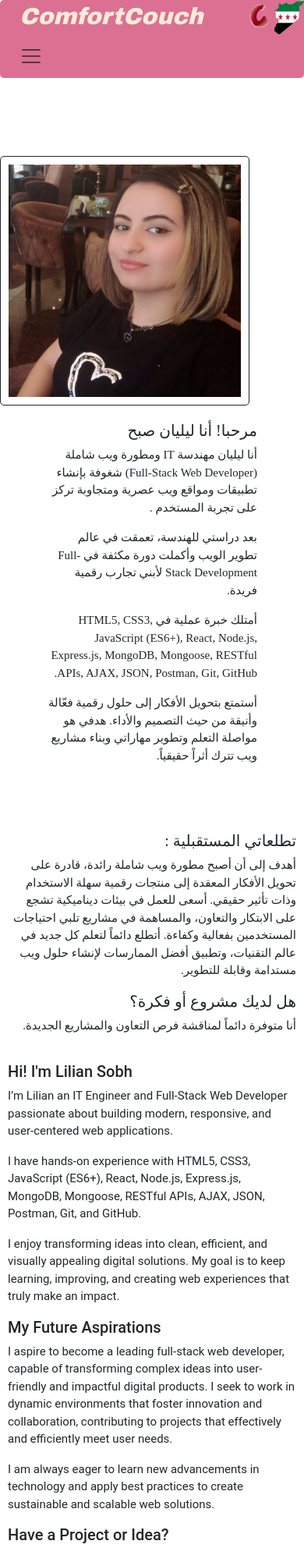
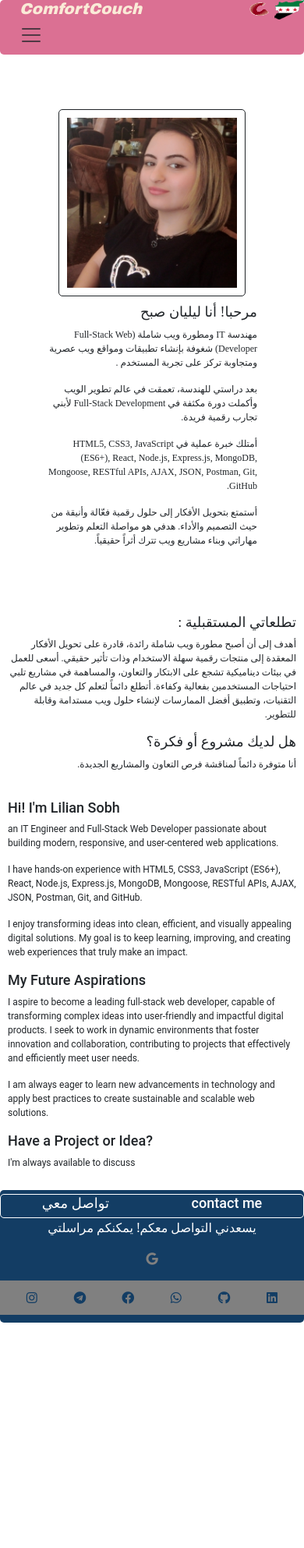
Before and after one commit to LilianSobh/comfortCouch-project, a plain HTML site: page about.html in a window 390 px wide. Shown: the top 1985 px of the page at 78% size. After the commit the page ends 1696 px from the top, so only its background shows below. Drawn offline with nearby package versions, Linux system fonts and the light colour scheme.

Commit message:
editing the project

```diff
--- a/about.html
+++ b/about.html
@@ -61,7 +61,7 @@
             <div class="arabic-text-content">
               <h2>مرحبا! أنا ليليان صبح</h2>
               <p>
-                أنا ليليان مهندسة IT ومطورة ويب شاملة (Full-Stack Web Developer) شغوفة بإنشاء تطبيقات ومواقع ويب عصرية ومتجاوبة تركز على تجربة المستخدم .
+                مهندسة IT ومطورة ويب شاملة (Full-Stack Web Developer) شغوفة بإنشاء تطبيقات ومواقع ويب عصرية ومتجاوبة تركز على تجربة المستخدم .
               </p>
               <p>
                 بعد دراستي للهندسة، تعمقت في عالم تطوير الويب وأكملت دورة مكثفة في Full-Stack Development لأبني تجارب رقمية فريدة.
@@ -87,7 +87,7 @@
           <div class="english-text-content">
             <h2>Hi! I'm Lilian Sobh</h2>
             <p>
-              I’m Lilian an IT Engineer and Full-Stack Web Developer passionate about building modern, responsive, and user-centered web applications.
+              an IT Engineer and Full-Stack Web Developer passionate about building modern, responsive, and user-centered web applications.
             </p>
             <p>
               I have hands-on experience with HTML5, CSS3, JavaScript (ES6+), React, Node.js, Express.js, MongoDB, Mongoose, RESTful APIs, AJAX, JSON, Postman, Git, and GitHub.
--- a/css/style.css
+++ b/css/style.css
@@ -355,7 +355,7 @@ footer #email {
 }
 
 /* //////////////////////////////////// */
-/* style for buy page  */
+/* style for buy.html  */
 
 .buy-page-container {
     margin-top: var(--main-margin);
@@ -379,7 +379,7 @@ footer #email {
     list-style: none;
 }
 /* //////////////////////////////////////////// */
-/* style for about page */
+/* style for about.html */
 
 .about-container {
     margin-top: var(--main-margin);
@@ -391,13 +391,12 @@ footer #email {
 
 .profile-content {
     padding: 50px;
+    display: flex;
 }
 
 .profile-picture {
-    width: 20rem;
-    height: 20rem;
-    float: right;
-    margin: 20px;
+    width: 25rem;
+    height: 25rem;
     padding: var(--main-padding);
     border: 1px solid;
     border-radius: var(--main-border-radius);
@@ -467,7 +466,7 @@ footer #email {
 @media (max-width:991px) {
 
     /* style for index.html */
-    /* style for container */
+    /* style for header */
 
     #header {
         height: 100px;
@@ -477,6 +476,8 @@ footer #email {
         font-size: 33px;
         height: 33px;
     }
+
+    /* style for container */
 
     #main {
         padding: 10px;
@@ -543,11 +544,11 @@ footer #email {
         height: 170px;
     }
 
-    /* style for buy page  */
+    /* style for buy.html  */
 
     .buy-page-container {
         font-size: 18px;
-        min-height: 75vh;
+        min-height: 100vh;
     }
 
     .buy-page-container th,
@@ -574,7 +575,7 @@ footer #email {
         font-size: 15px;
     }
 
-    /* style for about page */
+    /* style for about.html */
 
     .about-container {
         font-size: 18px;
@@ -595,19 +596,22 @@ footer #email {
     .social-links i {
         font-size: 20px;
     }
+
 }
 /* ///////////////////////////////////////// */
-/* screen for tablet & mobile  */
+/* screen for tablet  */
 
 @media (max-width:768px) {
 
     /* style for index.html */
-    /* style for container */
+    /* style for header */
 
     #header #logo #h1 {
         font-size: 30px;
         height: 30px;
     }
+
+    /* style for container */
 
     #main article {
         flex-basis: 150px;
@@ -625,20 +629,118 @@ footer #email {
         height: 100px;
     }
 
-    /* style for buy page  */
+    /* style for buy.html  */
 
     .buy-page-container {
         font-size: 15px;
     }
 
-    /* style for about page */
+    /* style for about.html */
+
+    .profile-content {
+        flex-direction: column;
+        flex-wrap: wrap;
+        align-items: center;
+        justify-content: center;
+    }
 
     .about-container {
+        margin-top: 100px;
         font-size: 15px;
     }
 
-    .about-container h2 {
+    .profile-picture {
+        width: 20rem;
+        height: 20rem;
+    }
+
+    .footer .headings h2 {
+        font-size: 18px;
+    }
+
+    .google-section i {
+        font-size: 18px;
+    }
+
+    .social-links i {
+        font-size: 18px;
+    }
+
+}
+/* //////////////////////////////////////// */
+/* screen for mobile  */
+@media (max-width:567px) {
+    /* style for index.html */
+    /* style for header */
+
+    #header {
+        height: 70px;
+    }
+
+    #header #logo {
+        height: 25px;
+    }
+
+    #header #logo #h1 {
+        height: 20px;
         font-size: 20px;
     }
 
+    #nav {
+        padding: 0;
+    }
+
+     /* style for product-details.html  */
+
+     .detail-container h2 {
+        font-size: 18px;
+    }
+
+    .detail-container .show-picture {
+        height: 250px;
+    }
+
+    .detail-container #article {
+        width: 300px;
+    }
+
+    #pId {
+        font-size: 15px;
+    }
+
+    .image1,.image2 {
+        width: 120px;
+        height: 80px;
+    }
+
+    /* style for buy.html  */
+
+    .buy-page-container {
+        font-size: 15px;
+    }
+
+    /* style for about.html */
+
+    .about-container {
+        font-size: 12px;
+        margin-top: 90px;
+    }
+
+    .profile-picture {
+        width: 15rem;
+        height: 15rem;
+    }
+
+    .about-container h2 {
+        font-size: 18px;
+    }
+
+    .social-links i {
+        font-size: 16px;
+    }
+
+    .google-section i {
+        font-size: 16px;
+    }
+
 }
```
